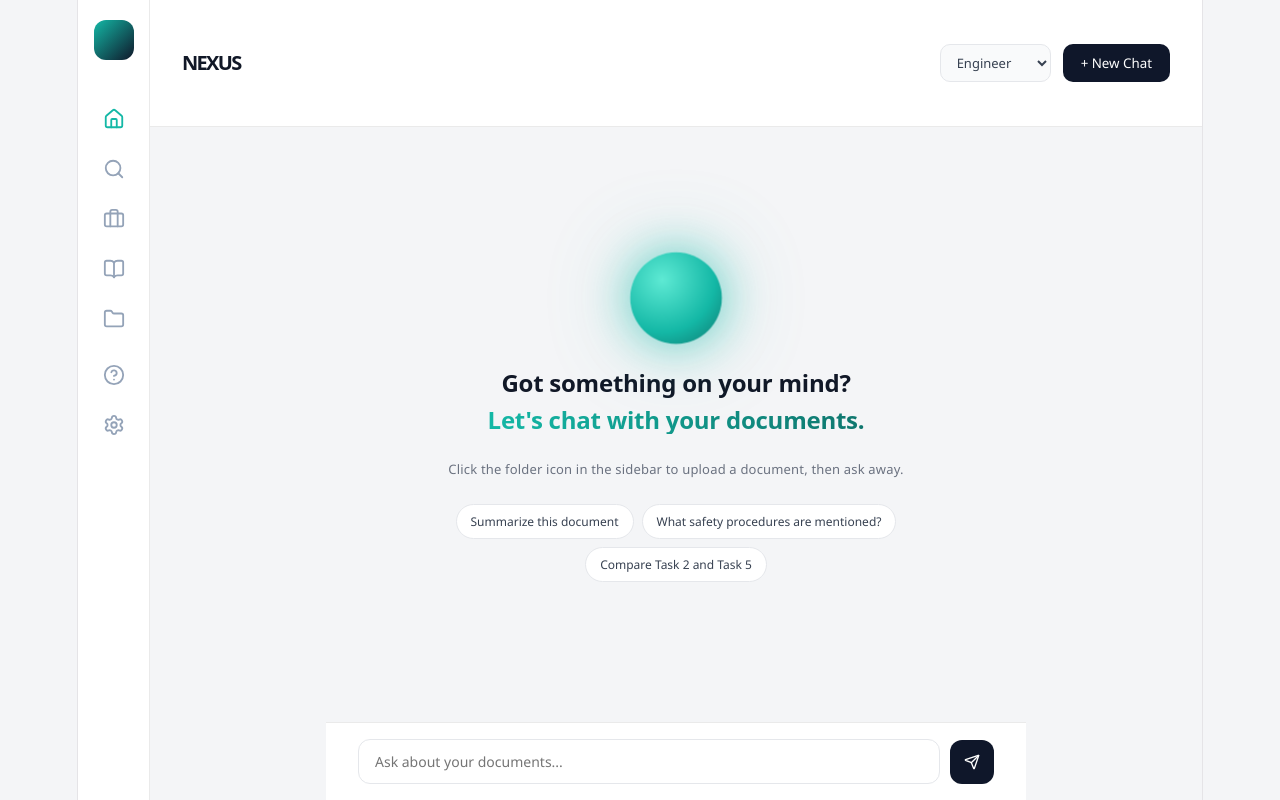
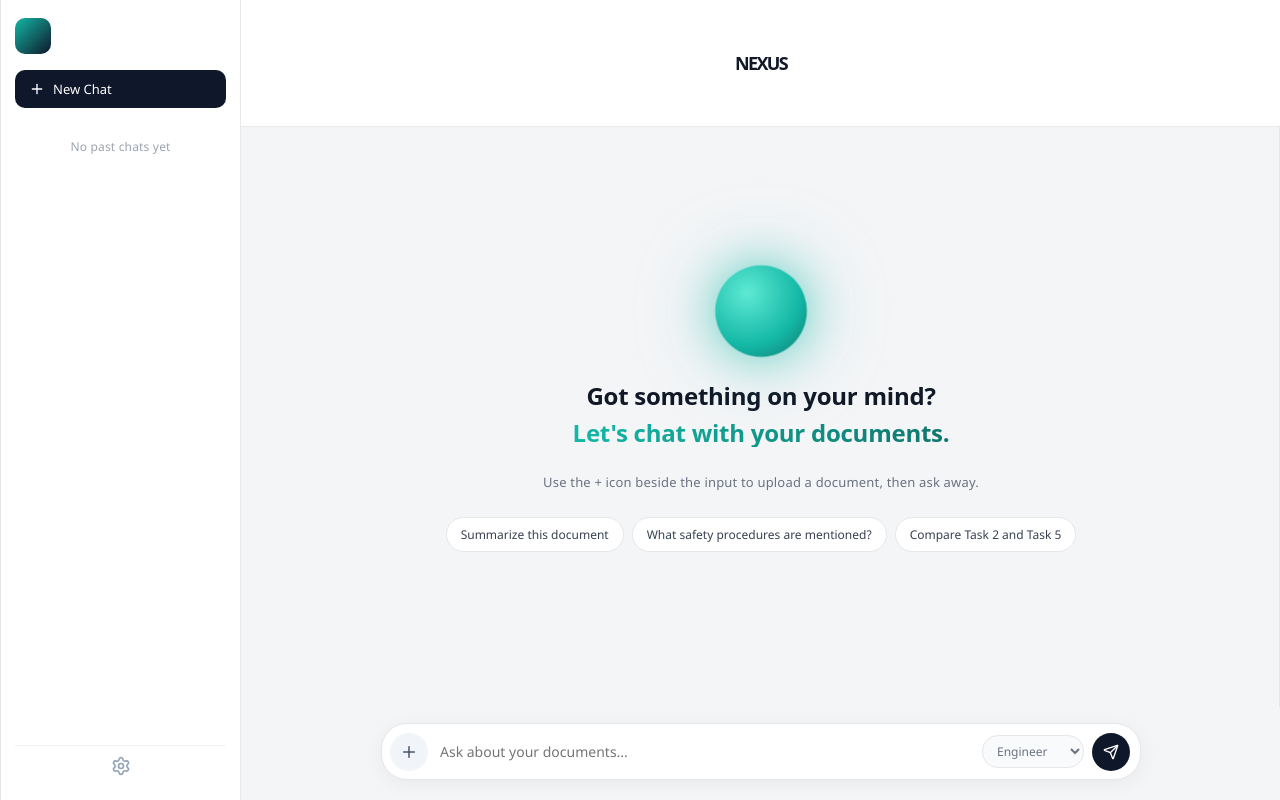
Before and after one commit to Vaibhavsaini14/ET-AI-Hackathon-2026, a React app in the folder frontend/: page / in a window 1280 px wide. Built offline with nearby package versions, Linux system fonts and the light colour scheme; the HTML template or start-up script is replaced by a standard one.

Commit message:
Modified Frontend files for better look

```diff
--- a/frontend/package.json
+++ b/frontend/package.json
@@ -13,7 +13,8 @@
     "axios": "^1.18.1",
     "lucide-react": "^1.25.0",
     "react": "^19.2.7",
-    "react-dom": "^19.2.7"
+    "react-dom": "^19.2.7",
+    "react-markdown": "^10.1.0"
   },
   "devDependencies": {
     "@eslint/js": "^10.0.1",
--- a/frontend/src/App.css
+++ b/frontend/src/App.css
@@ -3,6 +3,11 @@
   margin: 0;
   padding: 0;
   font-family: 'Segoe UI', system-ui, sans-serif;
+}
+
+html, body, #root {
+  height: 100%;
+  width: 100%;
 }
 
 body {
@@ -12,90 +17,123 @@
 .app-layout {
   display: flex;
   height: 100vh;
+  width: 100vw;
   overflow: hidden;
 }
 
-/* Sidebar */
+/* SIDEBAR */
 .sidebar {
-  width: 72px;
+  width: 240px;
+  flex-shrink: 0;
   background: #ffffff;
   border-right: 1px solid #eaeaea;
   display: flex;
   flex-direction: column;
-  align-items: center;
-  padding: 20px 0;
-  gap: 28px;
+  padding: 18px 14px;
+}
+
+.sidebar-top {
+  display: flex;
+  flex-direction: column;
+  gap: 16px;
+  margin-bottom: 10px;
 }
 
 .sidebar-logo {
-  width: 40px;
-  height: 40px;
-  border-radius: 12px;
+  width: 36px;
+  height: 36px;
+  border-radius: 10px;
   background: linear-gradient(135deg, #14b8a6, #0f172a);
-  margin-bottom: 20px;
+}
+
+.new-chat-sidebar-btn {
+  display: flex;
+  align-items: center;
+  gap: 8px;
+  background: #0f172a;
+  color: white;
+  border: none;
+  padding: 10px 14px;
+  border-radius: 10px;
+  font-weight: 500;
+  font-size: 13px;
+  cursor: pointer;
+  width: 100%;
+}
+
+.new-chat-sidebar-btn:hover {
+  background: #1e293b;
+}
+
+.chat-history-list {
+  flex: 1;
+  overflow-y: auto;
+  display: flex;
+  flex-direction: column;
+  gap: 4px;
+  margin-top: 6px;
+}
+
+.history-empty {
+  font-size: 12px;
+  color: #9ca3af;
+  padding: 10px 8px;
+}
+
+.history-item {
+  background: transparent;
+  border: none;
+  text-align: left;
+  padding: 9px 10px;
+  border-radius: 8px;
+  font-size: 13px;
+  color: #374151;
+  cursor: pointer;
+  white-space: nowrap;
+  overflow: hidden;
+  text-overflow: ellipsis;
+}
+
+.history-item:hover {
+  background: #f0fdfa;
+  color: #0f766e;
+}
+
+.sidebar-bottom {
+  padding-top: 10px;
+  border-top: 1px solid #f1f1f1;
 }
 
 .sidebar-icon {
   color: #94a3b8;
   cursor: pointer;
-  transition: color 0.2s;
 }
 
-.sidebar-icon:hover,
-.sidebar-icon.active {
+.sidebar-icon:hover {
   color: #14b8a6;
 }
 
-/* Main area */
+/* MAIN AREA */
 .main-area {
   flex: 1;
+  min-width: 0;
   display: flex;
   flex-direction: column;
   height: 100vh;
-  overflow: hidden;
 }
 
 .topbar {
-  display: flex;
-  justify-content: space-between;
-  align-items: center;
   padding: 18px 32px;
   background: #ffffff;
   border-bottom: 1px solid #eaeaea;
 }
 
 .topbar h1 {
-  font-size: 20px;
+  font-size: 18px;
   font-weight: 600;
   color: #111827;
 }
 
-.topbar-actions {
-  display: flex;
-  align-items: center;
-  gap: 12px;
-}
-
-.role-select {
-  padding: 8px 12px;
-  border-radius: 10px;
-  border: 1px solid #e5e7eb;
-  font-size: 13px;
-  color: #374151;
-  background: #f9fafb;
-}
-
-.new-chat-btn {
-  background: #0f172a;
-  color: white;
-  border: none;
-  padding: 10px 18px;
-  border-radius: 10px;
-  font-weight: 500;
-  cursor: pointer;
-}
-
-/* Pending file bar */
 .pending-file-bar {
   display: flex;
   align-items: center;
@@ -126,29 +164,34 @@
   align-items: center;
 }
 
-/* Chat scroll area */
+/* CHAT SCROLL - full width, content centered */
 .chat-scroll {
   flex: 1;
   overflow-y: auto;
+  width: 100%;
+  display: flex;
+  justify-content: center;
+}
+
+.chat-column {
+  width: 100%;
+  max-width: 760px;
   display: flex;
   flex-direction: column;
-  gap: 14px;
-  max-width: 700px;
-  width: 100%;
-  margin: 0 auto;
-  padding: 24px 20px;
+  gap: 16px;
+  padding: 28px 24px;
 }
 
-/* Center content (empty state) */
+/* EMPTY STATE */
 .center-content {
   flex: 1;
+  min-height: 60vh;
   display: flex;
   flex-direction: column;
   align-items: center;
   justify-content: center;
   text-align: center;
   gap: 6px;
-  padding: 20px;
 }
 
 .orb {
@@ -162,14 +205,8 @@
 }
 
 @keyframes pulse-glow {
-  0%, 100% {
-    transform: scale(1);
-    box-shadow: 0 0 40px rgba(20, 184, 166, 0.5), 0 0 80px rgba(20, 184, 166, 0.25);
-  }
-  50% {
-    transform: scale(1.08);
-    box-shadow: 0 0 60px rgba(20, 184, 166, 0.7), 0 0 110px rgba(20, 184, 166, 0.4);
-  }
+  0%, 100% { transform: scale(1); box-shadow: 0 0 40px rgba(20, 184, 166, 0.5), 0 0 80px rgba(20, 184, 166, 0.25); }
+  50% { transform: scale(1.08); box-shadow: 0 0 60px rgba(20, 184, 166, 0.7), 0 0 110px rgba(20, 184, 166, 0.4); }
 }
 
 .headline h2 {
@@ -212,12 +249,12 @@
   color: #0f766e;
 }
 
-/* Bubbles */
+/* BUBBLES - more rounded */
 .bubble {
-  padding: 14px 18px;
-  border-radius: 16px;
+  padding: 14px 20px;
+  border-radius: 22px;
   font-size: 14px;
-  line-height: 1.55;
+  line-height: 1.6;
   max-width: 85%;
 }
 
@@ -225,14 +262,14 @@
   align-self: flex-end;
   background: #0f172a;
   color: white;
-  border-bottom-right-radius: 4px;
+  border-bottom-right-radius: 6px;
 }
 
 .bubble.assistant {
   align-self: flex-start;
   background: white;
   border: 1px solid #eaeaea;
-  border-bottom-left-radius: 4px;
+  border-bottom-left-radius: 6px;
   box-shadow: 0 2px 12px rgba(0,0,0,0.04);
 }
 
@@ -241,13 +278,57 @@
   font-size: 12px;
   color: #0f766e;
   background: #f0fdfa;
-  padding: 6px 14px;
+  padding: 6px 16px;
   border-radius: 20px;
 }
 
-.result-answer {
-  color: #111827;
-  margin: 0;
+/* Fade-in animation */
+.fade-in {
+  animation: fadeSlideIn 0.35s ease;
+}
+
+@keyframes fadeSlideIn {
+  from { opacity: 0; transform: translateY(8px); }
+  to { opacity: 1; transform: translateY(0); }
+}
+
+/* Markdown content */
+.markdown-body p { margin: 0 0 8px; }
+.markdown-body p:last-child { margin-bottom: 0; }
+.markdown-body ul, .markdown-body ol { padding-left: 20px; margin: 6px 0; }
+.markdown-body strong { color: #0f172a; }
+.markdown-body h1, .markdown-body h2, .markdown-body h3 { font-size: 15px; margin: 10px 0 6px; }
+.markdown-body code {
+  background: #f1f5f9;
+  padding: 2px 6px;
+  border-radius: 4px;
+  font-size: 12px;
+}
+
+/* Assistant action row */
+.assistant-actions {
+  display: flex;
+  align-items: center;
+  gap: 6px;
+  margin-top: 10px;
+  padding-top: 8px;
+  border-top: 1px solid #f1f1f1;
+}
+
+.icon-action-btn {
+  background: none;
+  border: none;
+  color: #94a3b8;
+  cursor: pointer;
+  display: flex;
+  align-items: center;
+  padding: 4px;
+  border-radius: 6px;
+}
+
+.icon-action-btn:hover {
+  background: #f0fdfa;
+  color: #0f766e;
 }
 
 .details-toggle {
@@ -256,8 +337,7 @@
   color: #94a3b8;
   font-size: 11px;
   cursor: pointer;
-  padding: 10px 0 0;
-  text-align: left;
+  margin-left: auto;
 }
 
 .details-toggle:hover {
@@ -303,11 +383,21 @@
   border-bottom: 1px solid #f3f4f6;
 }
 
-/* Typing dots */
+/* Loading row */
+.loading-row {
+  display: flex;
+  align-items: center;
+  gap: 10px;
+}
+
+.loading-text {
+  font-size: 13px;
+  color: #6b7280;
+}
+
 .typing-dots {
   display: flex;
   gap: 4px;
-  padding: 4px;
 }
 
 .typing-dots span {
@@ -326,51 +416,126 @@
   40% { transform: translateY(-4px); opacity: 1; }
 }
 
-/* Input bar */
+/* INPUT BAR */
+.input-bar-wrap {
+  width: 100%;
+  display: flex;
+  justify-content: center;
+  padding: 16px 24px 20px;
+  background: #f4f5f7;
+}
+
 .input-bar {
   display: flex;
-  gap: 10px;
   align-items: center;
-  padding: 16px 32px;
+  gap: 8px;
+  width: 100%;
+  max-width: 760px;
   background: white;
-  border-top: 1px solid #eaeaea;
-  max-width: 700px;
-  width: 100%;
-  margin: 0 auto;
+  border: 1px solid #e5e7eb;
+  border-radius: 26px;
+  padding: 8px 10px 8px 8px;
+  box-shadow: 0 4px 20px rgba(0,0,0,0.05);
+}
+
+.attach-wrap {
+  position: relative;
+}
+
+.attach-btn {
+  width: 38px;
+  height: 38px;
+  border-radius: 50%;
+  background: #f1f5f9;
+  border: none;
+  color: #475569;
+  cursor: pointer;
+  display: flex;
+  align-items: center;
+  justify-content: center;
+}
+
+.attach-btn:hover {
+  background: #e2e8f0;
+}
+
+.attach-menu {
+  position: absolute;
+  bottom: 46px;
+  left: 0;
+  background: white;
+  border: 1px solid #e5e7eb;
+  border-radius: 12px;
+  box-shadow: 0 8px 24px rgba(0,0,0,0.1);
+  padding: 6px;
+  display: flex;
+  flex-direction: column;
+  min-width: 170px;
+  z-index: 10;
+}
+
+.attach-menu button {
+  display: flex;
+  align-items: center;
+  gap: 8px;
+  background: none;
+  border: none;
+  text-align: left;
+  padding: 9px 10px;
+  border-radius: 8px;
+  font-size: 13px;
+  color: #374151;
+  cursor: pointer;
+}
+
+.attach-menu button:hover:not(:disabled) {
+  background: #f0fdfa;
+  color: #0f766e;
+}
+
+.attach-menu button:disabled {
+  color: #cbd5e1;
+  cursor: not-allowed;
 }
 
 .query-input {
   flex: 1;
-  padding: 12px 16px;
-  border-radius: 12px;
-  border: 1px solid #e5e7eb;
+  border: none;
+  outline: none;
   font-size: 14px;
-  outline: none;
+  padding: 10px 4px;
+  background: transparent;
 }
 
-.query-input:focus {
-  border-color: #14b8a6;
+.role-pill-select {
+  border: 1px solid #e5e7eb;
+  background: #f9fafb;
+  border-radius: 16px;
+  padding: 6px 10px;
+  font-size: 12px;
+  color: #6b7280;
 }
 
 .ask-btn {
   background: #0f172a;
   color: white;
   border: none;
-  width: 44px;
-  height: 44px;
-  border-radius: 12px;
+  width: 38px;
+  height: 38px;
+  border-radius: 50%;
   cursor: pointer;
   display: flex;
   align-items: center;
   justify-content: center;
+  flex-shrink: 0;
 }
 
 .ask-btn:disabled {
-  opacity: 0.6;
+  opacity: 0.5;
   cursor: not-allowed;
 }
 
-/* Analytics modal */
+/* ANALYTICS MODAL */
 .modal-overlay {
   position: fixed;
   inset: 0;
--- a/frontend/src/App.jsx
+++ b/frontend/src/App.jsx
@@ -1,27 +1,63 @@
 import { useState, useRef, useEffect } from "react";
-import { Home, Search, Briefcase, BookOpen, Folder, HelpCircle, Settings, Paperclip, Plus, Send, X } from "lucide-react";
+import {
+  Home, Settings, Plus, Send, X, Paperclip, Image, FileText,
+  Copy, RotateCcw, Check
+} from "lucide-react";
+import ReactMarkdown from "react-markdown";
 import { uploadDocument, sendQuery, getAnalytics } from "./api";
 import "./App.css";
 
+const LOADING_PHRASES = [
+  "Reading your documents...",
+  "Finding the best answer...",
+  "Cross-checking sources...",
+  "Almost there...",
+];
+
 function App() {
   const [messages, setMessages] = useState([]);
+  const [chatHistory, setChatHistory] = useState([]);
   const [input, setInput] = useState("");
   const [userRole, setUserRole] = useState("engineer");
   const [loading, setLoading] = useState(false);
+  const [loadingPhraseIdx, setLoadingPhraseIdx] = useState(0);
   const [file, setFile] = useState(null);
   const [uploading, setUploading] = useState(false);
+  const [showAttachMenu, setShowAttachMenu] = useState(false);
   const [showAnalytics, setShowAnalytics] = useState(false);
   const [analytics, setAnalytics] = useState(null);
+  const [copiedIdx, setCopiedIdx] = useState(null);
   const bottomRef = useRef(null);
   const fileInputRef = useRef(null);
+  const attachMenuRef = useRef(null);
 
   useEffect(() => {
     bottomRef.current?.scrollIntoView({ behavior: "smooth" });
   }, [messages, loading]);
 
+  useEffect(() => {
+    if (!loading) return;
+    setLoadingPhraseIdx(0);
+    const interval = setInterval(() => {
+      setLoadingPhraseIdx((i) => (i + 1) % LOADING_PHRASES.length);
+    }, 1600);
+    return () => clearInterval(interval);
+  }, [loading]);
+
+  useEffect(() => {
+    const handleClickOutside = (e) => {
+      if (attachMenuRef.current && !attachMenuRef.current.contains(e.target)) {
+        setShowAttachMenu(false);
+      }
+    };
+    document.addEventListener("mousedown", handleClickOutside);
+    return () => document.removeEventListener("mousedown", handleClickOutside);
+  }, []);
+
   const handleFileChange = (e) => {
     const f = e.target.files[0];
     if (f) setFile(f);
+    setShowAttachMenu(false);
   };
 
   const handleUpload = async () => {
@@ -44,14 +80,9 @@
     setFile(null);
   };
 
-  const handleSend = async (overrideText) => {
-    const text = (overrideText ?? input).trim();
-    if (!text || loading) return;
-
+  const runQuery = async (text) => {
     setMessages((prev) => [...prev, { role: "user", content: text }]);
-    setInput("");
     setLoading(true);
-
     try {
       const data = await sendQuery(text, userRole);
       setMessages((prev) => [
@@ -59,6 +90,7 @@
         {
           role: "assistant",
           content: data.answer,
+          query: text,
           meta: {
             agent: data.agent_used,
             intent: data.intent,
@@ -78,10 +110,40 @@
     setLoading(false);
   };
 
+  const handleSend = (overrideText) => {
+    const text = (overrideText ?? input).trim();
+    if (!text || loading) return;
+    setInput("");
+    runQuery(text);
+  };
+
+  const handleRegenerate = (query) => {
+    if (loading) return;
+    setMessages((prev) => prev.slice(0, -1));
+    runQuery(query);
+  };
+
+  const handleCopy = (text, idx) => {
+    navigator.clipboard.writeText(text);
+    setCopiedIdx(idx);
+    setTimeout(() => setCopiedIdx(null), 1500);
+  };
+
   const handleNewChat = () => {
+    if (messages.length > 0) {
+      const firstUserMsg = messages.find((m) => m.role === "user");
+      const title = firstUserMsg ? firstUserMsg.content.slice(0, 30) + (firstUserMsg.content.length > 30 ? "..." : "") : "New chat";
+      setChatHistory((prev) => [{ id: Date.now(), title, messages }, ...prev]);
+    }
     setMessages([]);
     setInput("");
     setFile(null);
+  };
+
+  const handleLoadHistory = (entry) => {
+    if (messages.length > 0) handleNewChat();
+    setMessages(entry.messages);
+    setChatHistory((prev) => prev.filter((c) => c.id !== entry.id));
   };
 
   const handleAnalytics = async () => {
@@ -100,36 +162,37 @@
   };
 
   const isEmpty = messages.length === 0;
+  const lastAssistantIdx = [...messages].map((m, i) => ({ m, i })).reverse().find(({ m }) => m.role === "assistant")?.i;
 
   return (
     <div className="app-layout">
       {/* Sidebar */}
       <div className="sidebar">
+        <div className="sidebar-top">
           <div className="sidebar-logo"></div>
-        <Home className="sidebar-icon active" size={22} onClick={handleNewChat} title="Home / New chat" />
-        <Search className="sidebar-icon" size={22} title="Search (coming soon)" />
-        <Briefcase className="sidebar-icon" size={22} title="Workspace (coming soon)" />
-        <BookOpen className="sidebar-icon" size={22} title="Library (coming soon)" />
-        <label title="Upload document">
-          <Folder className="sidebar-icon" size={22} />
-          <input ref={fileInputRef} type="file" hidden onChange={handleFileChange} />
-        </label>
-        <HelpCircle className="sidebar-icon" size={22} title="Help (coming soon)" />
-        <Settings className="sidebar-icon" size={22} onClick={handleAnalytics} title="Analytics" />
+          <button className="new-chat-sidebar-btn" onClick={handleNewChat}>
+            <Plus size={16} /> New Chat
+          </button>
+        </div>
+
+        <div className="chat-history-list">
+          {chatHistory.length === 0 && <p className="history-empty">No past chats yet</p>}
+          {chatHistory.map((entry) => (
+            <button key={entry.id} className="history-item" onClick={() => handleLoadHistory(entry)}>
+              {entry.title}
+            </button>
+          ))}
+        </div>
+
+        <div className="sidebar-bottom">
+          <Settings className="sidebar-icon" size={20} onClick={handleAnalytics} title="Analytics" />
+        </div>
       </div>
 
       {/* Main area */}
       <div className="main-area">
         <div className="topbar">
           <h1>NEXUS</h1>
-          <div className="topbar-actions">
-            <select className="role-select" value={userRole} onChange={(e) => setUserRole(e.target.value)}>
-              <option value="technician">Technician</option>
-              <option value="engineer">Engineer</option>
-              <option value="manager">Manager</option>
-            </select>
-            <button className="new-chat-btn" onClick={handleNewChat}>+ New Chat</button>
-          </div>
         </div>
 
         {file && (
@@ -146,6 +209,7 @@
         )}
 
         <div className="chat-scroll">
+          <div className="chat-column">
             {isEmpty && !loading && (
               <div className="center-content">
                 <div className="orb"></div>
@@ -153,7 +217,7 @@
                   <h2>Got something on your mind?</h2>
                   <h2 className="highlight">Let's chat with your documents.</h2>
                 </div>
-              <p className="subtext">Click the folder icon in the sidebar to upload a document, then ask away.</p>
+                <p className="subtext">Use the + icon beside the input to upload a document, then ask away.</p>
                 <div className="suggestion-row">
                   {["Summarize this document", "What safety procedures are mentioned?", "Compare Task 2 and Task 5"].map((s, i) => (
                     <button key={i} className="suggestion-pill" onClick={() => handleSend(s)}>{s}</button>
@@ -163,18 +227,50 @@
             )}
 
             {messages.map((msg, i) => (
-            <ChatBubble key={i} msg={msg} />
+              <ChatBubble
+                key={i}
+                msg={msg}
+                isLastAssistant={i === lastAssistantIdx}
+                onRegenerate={handleRegenerate}
+                onCopy={() => handleCopy(msg.content, i)}
+                copied={copiedIdx === i}
+              />
             ))}
 
             {loading && (
-            <div className="bubble assistant">
+              <div className="bubble assistant fade-in">
+                <div className="loading-row">
                   <div className="typing-dots"><span></span><span></span><span></span></div>
+                  <span className="loading-text">{LOADING_PHRASES[loadingPhraseIdx]}</span>
+                </div>
               </div>
             )}
             <div ref={bottomRef} />
           </div>
+        </div>
 
+        <div className="input-bar-wrap">
           <div className="input-bar">
+            <div className="attach-wrap" ref={attachMenuRef}>
+              <button className="attach-btn" onClick={() => setShowAttachMenu(!showAttachMenu)}>
+                <Plus size={18} />
+              </button>
+              {showAttachMenu && (
+                <div className="attach-menu">
+                  <button onClick={() => fileInputRef.current?.click()}>
+                    <FileText size={15} /> Upload Document
+                  </button>
+                  <button disabled title="Coming soon">
+                    <Image size={15} /> Photos
+                  </button>
+                  <button disabled title="Coming soon">
+                    <Paperclip size={15} /> Other Files
+                  </button>
+                </div>
+              )}
+              <input ref={fileInputRef} type="file" hidden onChange={handleFileChange} />
+            </div>
+
             <input
               type="text"
               className="query-input"
@@ -183,9 +279,17 @@
               onKeyDown={(e) => e.key === "Enter" && handleSend()}
               placeholder="Ask about your documents..."
             />
+
+            <select className="role-pill-select" value={userRole} onChange={(e) => setUserRole(e.target.value)}>
+              <option value="technician">Technician</option>
+              <option value="engineer">Engineer</option>
+              <option value="manager">Manager</option>
+            </select>
+
             <button className="ask-btn" onClick={() => handleSend()} disabled={loading}>
               <Send size={16} />
             </button>
+          </div>
         </div>
       </div>
 
@@ -214,25 +318,39 @@
   );
 }
 
-function ChatBubble({ msg }) {
+function ChatBubble({ msg, isLastAssistant, onRegenerate, onCopy, copied }) {
   const [showDetails, setShowDetails] = useState(false);
 
   if (msg.role === "system") {
-    return <div className="system-msg">{msg.content}</div>;
+    return <div className="system-msg fade-in">{msg.content}</div>;
   }
   if (msg.role === "user") {
-    return <div className="bubble user">{msg.content}</div>;
+    return <div className="bubble user fade-in">{msg.content}</div>;
   }
 
   return (
-    <div className="bubble assistant">
-      <p className="result-answer">{msg.content}</p>
+    <div className="bubble assistant fade-in">
+      <div className="markdown-body">
+        <ReactMarkdown>{msg.content}</ReactMarkdown>
+      </div>
+
+      <div className="assistant-actions">
+        <button className="icon-action-btn" onClick={onCopy} title="Copy">
+          {copied ? <Check size={13} /> : <Copy size={13} />}
+        </button>
+        {isLastAssistant && msg.query && (
+          <button className="icon-action-btn" onClick={() => onRegenerate(msg.query)} title="Regenerate">
+            <RotateCcw size={13} />
+          </button>
+        )}
         {msg.meta && (
-        <>
           <button className="details-toggle" onClick={() => setShowDetails(!showDetails)}>
             {showDetails ? "Hide details ▲" : "Show details ▼"}
           </button>
-          {showDetails && (
+        )}
+      </div>
+
+      {showDetails && msg.meta && (
         <div className="details-panel">
           <div className="result-meta">
             {msg.meta.agent && <span className="badge">{msg.meta.agent}</span>}
@@ -252,8 +370,6 @@
           )}
         </div>
       )}
-        </>
-      )}
     </div>
   );
 }
```
Also changed, not shown: 1 other file (tests, documents, lock files or other folders). Lines whose indentation alone changed are shown as unchanged.
